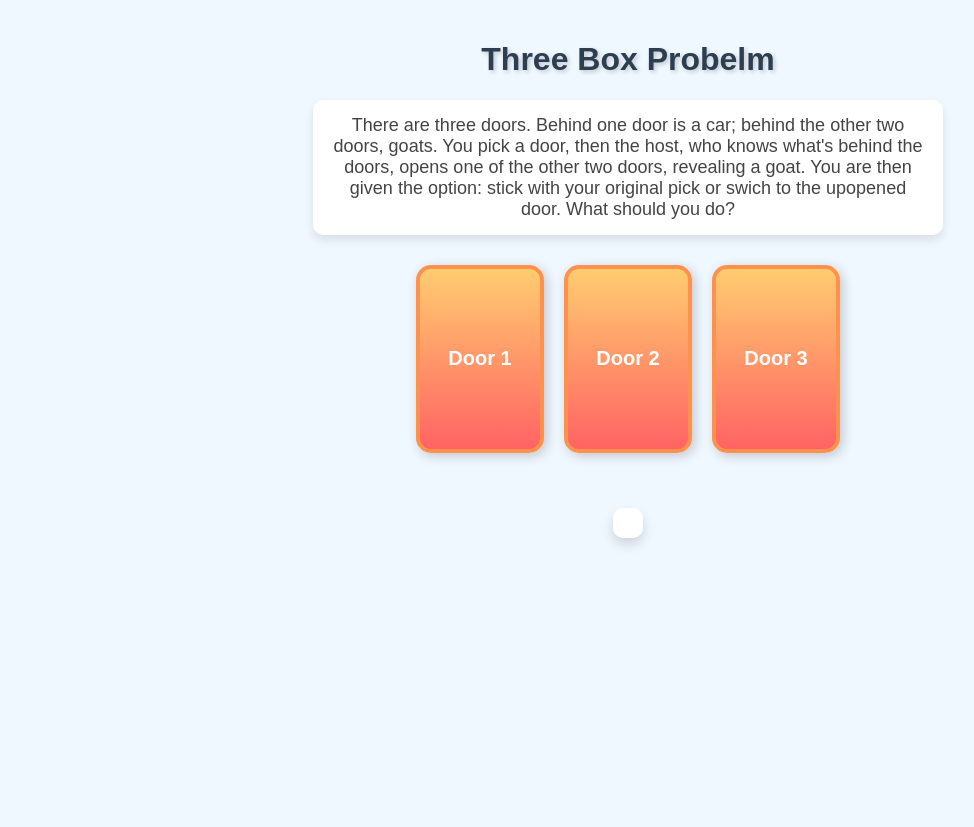
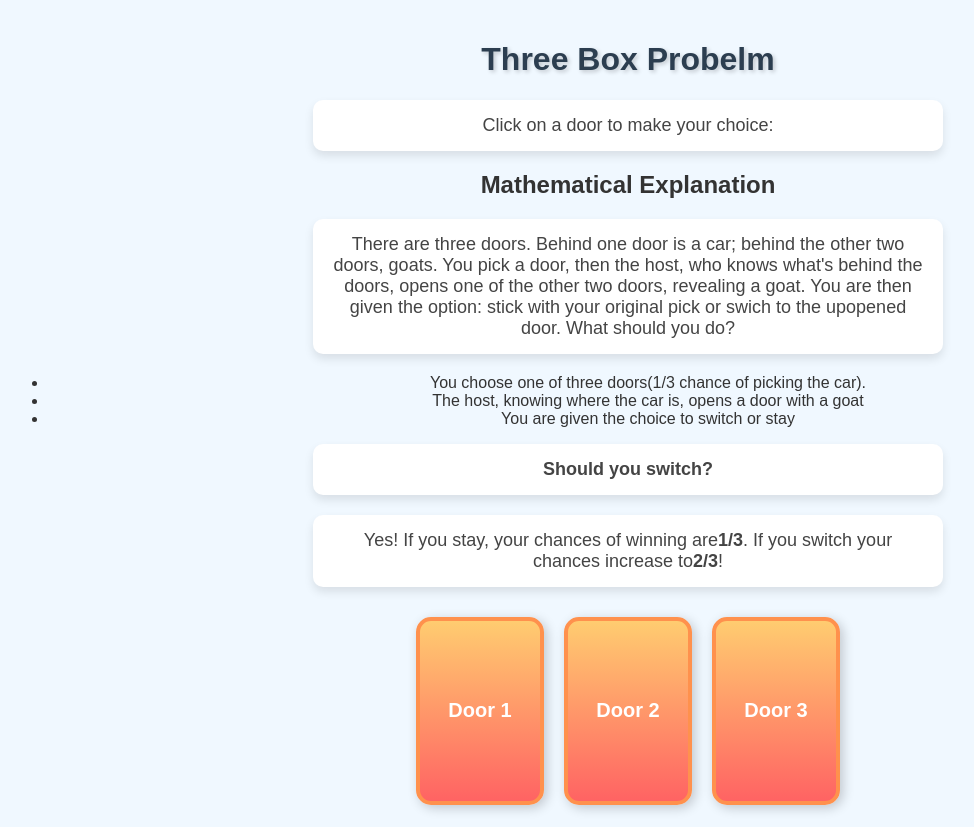
Before and after one commit to js23305/Three-Box-Problem, a Django app: page / in a window 1280 px wide. Shown: the top 827 px of the page, without its empty margins (12-986 px from the left). Before the commit the page ends 546 px from the top, so only its background shows below. Run offline with Django 5.2, Linux system fonts and the light colour scheme.

Commit message:
updated the explanation

```diff
--- a/three_box_problem/three_box/templates/index.html
+++ b/three_box_problem/three_box/templates/index.html
@@ -2,12 +2,28 @@
 {% block content %}
 
 <h1>Three Box Probelm</h1>
+<p>Click on a door to make your choice:</p>
+
+<div class="explanation">
+    <h2>Mathematical Explanation</h2>
     <p>
         There are three doors. Behind one door is a car; behind the other two doors, goats.
         You pick a door, then the host, who knows what's behind the doors, opens one of the other two doors, revealing a goat.
         You are then given the option: stick with your original pick or swich to the upopened door.
         What should you do?
     </p>
+
+    <ul>
+        <li>You choose one of three doors(1/3 chance of picking the car).</li>
+        <li>The host, knowing where the car is, opens a door with a goat</li>
+        <li>You are given the choice to switch or stay</li>
+    </ul>
+
+    <p><strong>Should you switch?</strong></p>
+    <p>Yes! If you stay, your chances of winning are<strong>1/3</strong>. If you switch your chances increase to<strong>2/3</strong>!</p>
+
+</div>
+
 <div id="doors">
     <div class="door" id="door1" onclick="selectDoor(1)">Door 1</div>
     <div class="door" id="door2" onclick="selectDoor(2)">Door 2</div>
```
Lines whose indentation alone changed are shown as unchanged.
